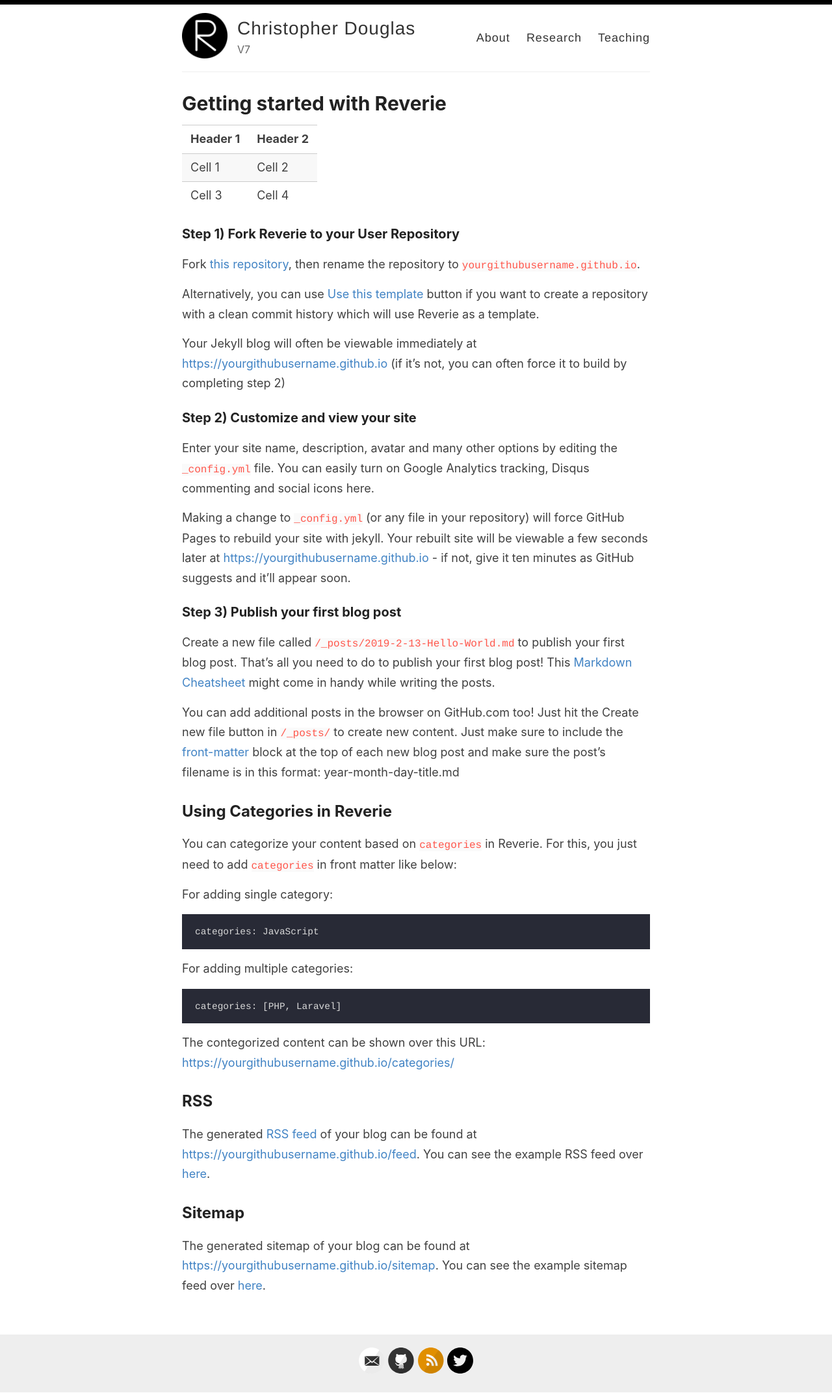
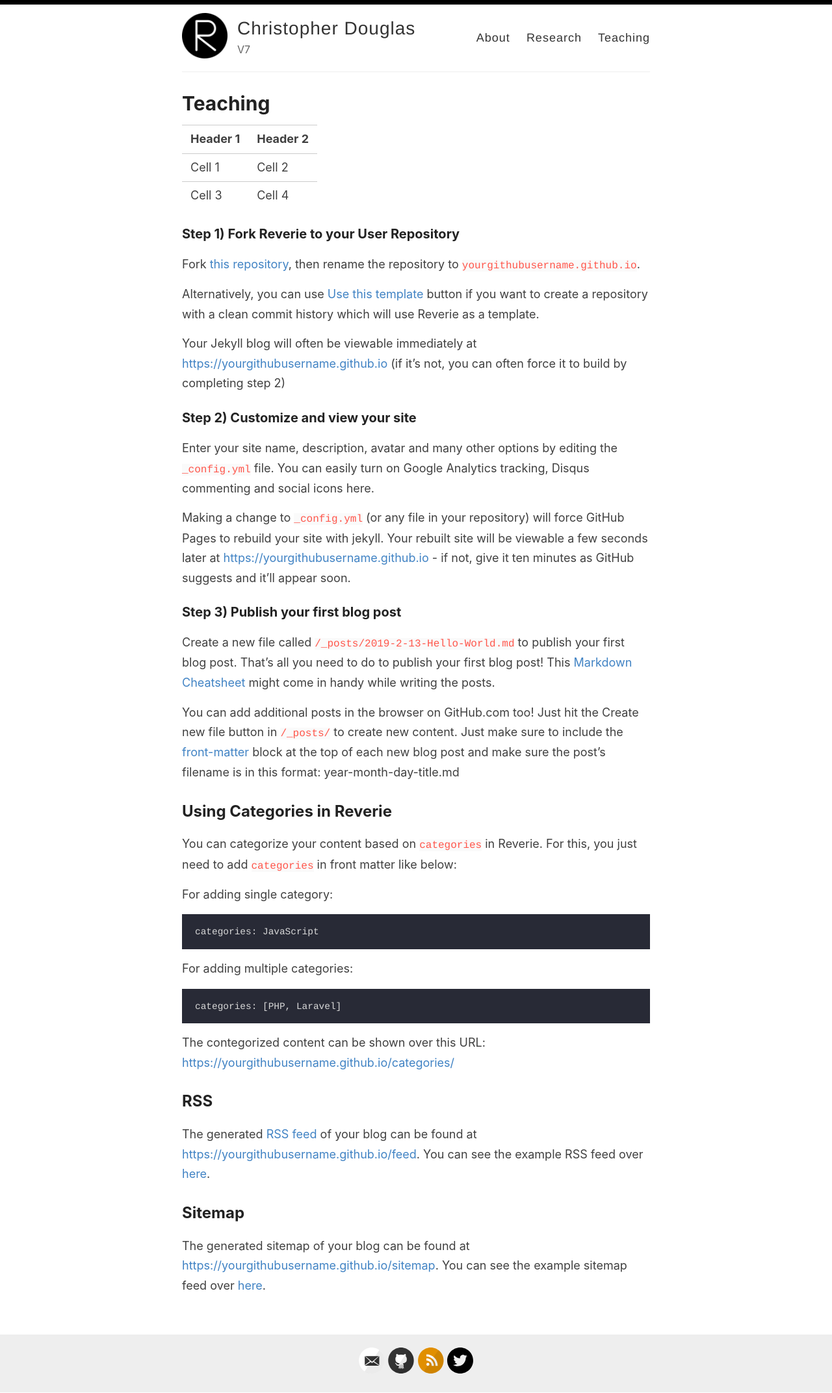
Before and after one commit to cdgls/cdgls.github.io, a Jekyll site: the page built from _pages/teaching.md, in a window 1280 px wide. Shown: the whole page at 65% size. Built offline with Jekyll 4.4.1, drawn with Linux system fonts in a browser that asks for light colours.

Commit message:
Update teaching.md

```diff
--- a/_pages/teaching.md
+++ b/_pages/teaching.md
@@ -1,16 +1,14 @@
 ---
 layout: page
-title: Getting started with Reverie
+title: Teaching
 permalink: /teaching/
 ---
 
 <style>
   .no-border, .no-border td, .no-border th {
     border: none;
+      background-color: white;
   }
-  .no-border tr {
-    background-color: white;
-}
 </style>
 
 <table class="no-border">
```
